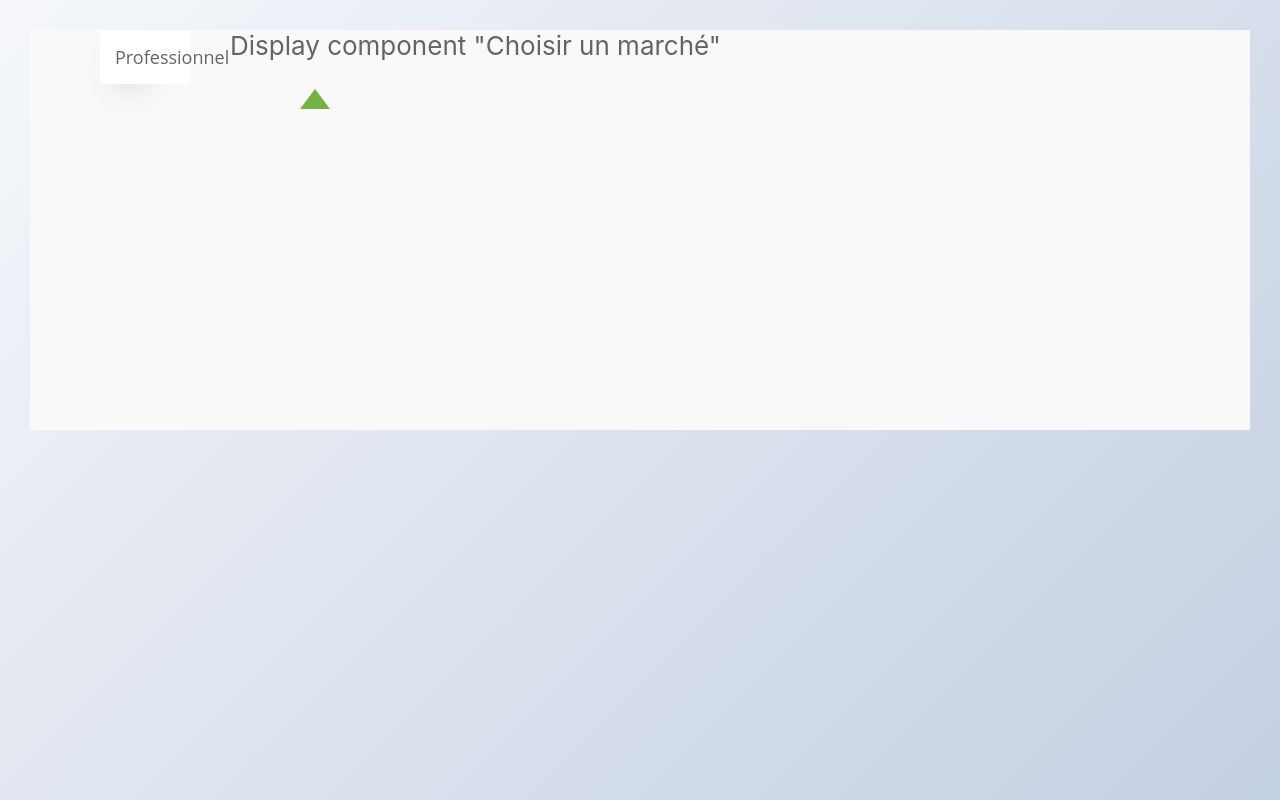
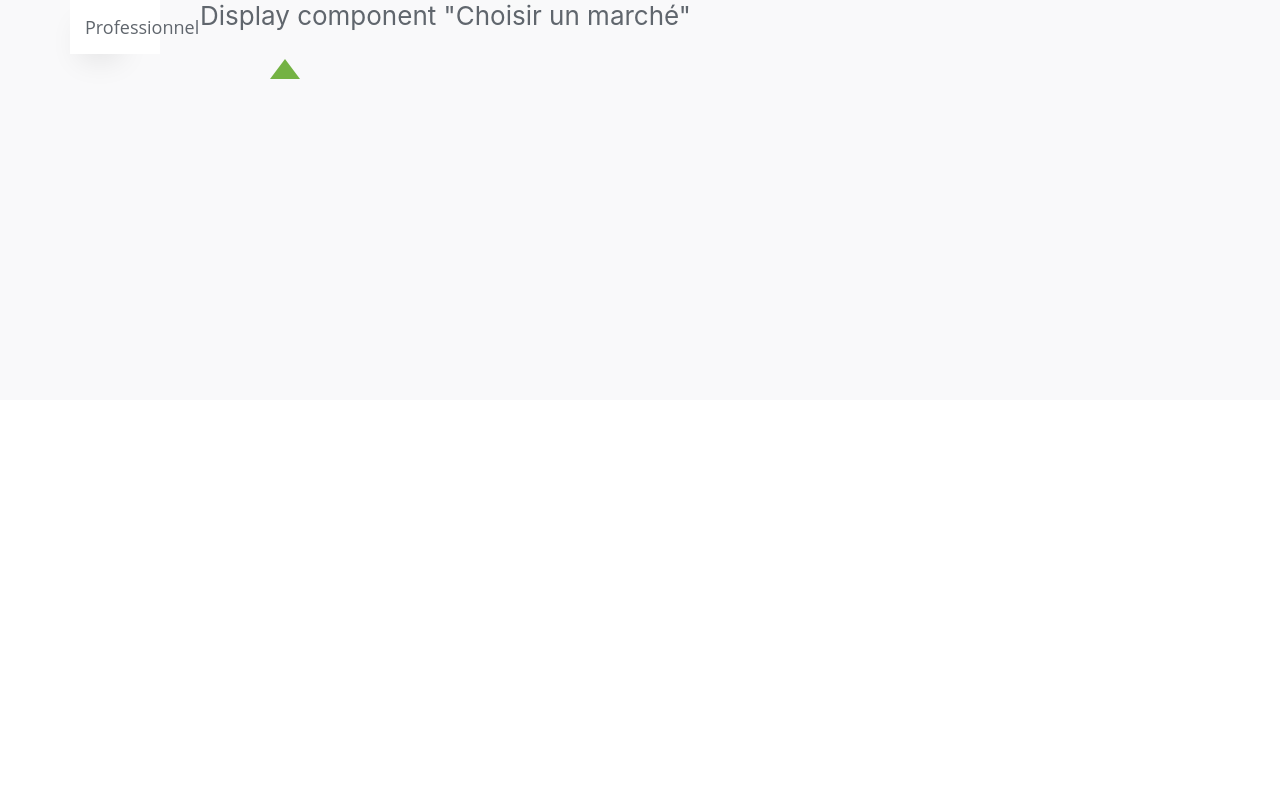
Before and after one commit to BirbaManuel/react-custom-menu-dropdown-list, a React (Create React App) app: page / in a window 1280 px wide. Built offline with nearby package versions, Linux system fonts and the light colour scheme.

Commit message:
[refacto] remove useles code

```diff
--- a/src/component/customeDropDown/customeDropDown.css
+++ b/src/component/customeDropDown/customeDropDown.css
@@ -1,15 +1,3 @@
-html,
-body {
-  min-height: 100%;
-  margin: 0;
-}
-
-body {
-  padding: 30px;
-  background-image: linear-gradient(135deg, #f5f7fa 0%, #c3cfe2 100%);
-  box-sizing: border-box;
-}
-
 .select-box {
   position: relative;
   display: block;
```
